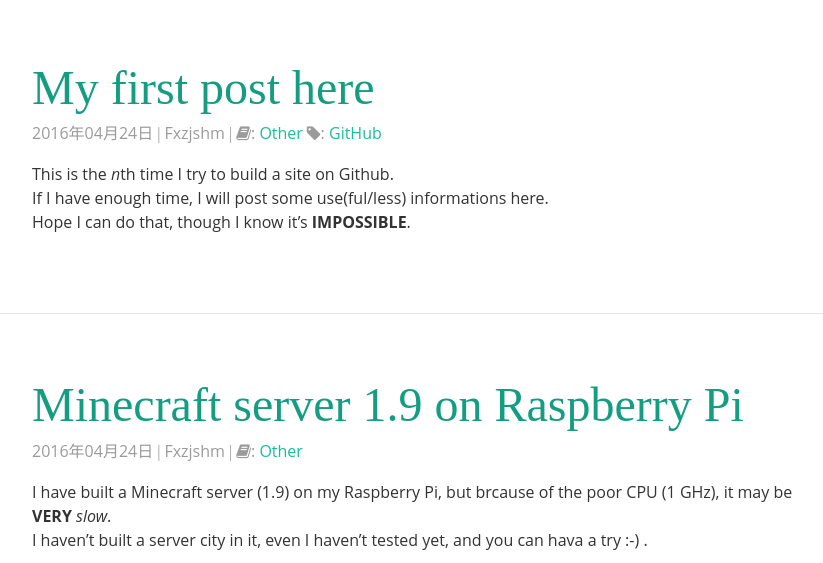
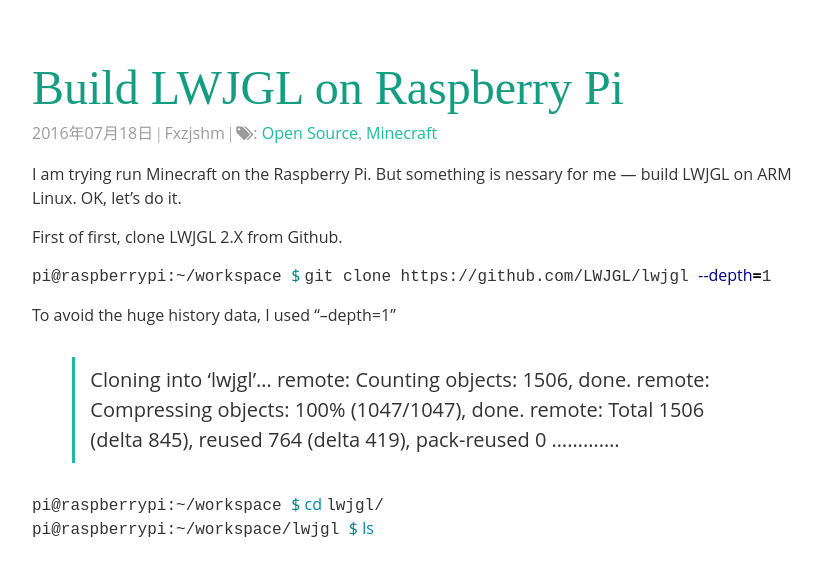
Before and after one commit to fxzjshm/fxzjshm.github.io, a Jekyll site: the page built from index.html, in a window 1280 px wide and 900 px high, cut to the strip 337-900 px from the top of the window. Shown: the whole strip, without its empty margins (224-1047 px from the left). Built offline with Jekyll 4.4.1, drawn with Linux system fonts in a browser that asks for light colours; nearby versions of some CDN libraries; some web fonts are replaced; the list of posts is cut into pages by our own code; some of the changed text lies outside the part shown.

Commit message:
Add lwjgl build guide.

````diff
--- a/_data/tags.yml
+++ b/_data/tags.yml
@@ -27,3 +27,6 @@
 
 - slug: open-source
   name: Open Source
+
+- slug: minecraft
+  name: Minecraft
--- /dev/null
+++ b/_posts/2016-7-18-Build-LWJGL-On-Raspberry-Pi.md
@@ -0,0 +1,85 @@
+---
+layout: post
+title: Build LWJGL on Raspberry Pi
+date: 2016-7-18
+author: Fxzjshm
+category: RPi
+tags: [open-source, minecraft]
+---
+
+I am trying run Minecraft on the Raspberry Pi. But something is nessary for me --- build LWJGL on ARM Linux. OK, let's do it.
+
+First of first, clone LWJGL 2.X from Github.
+```bash
+pi@raspberrypi:~/workspace $ git clone https://github.com/LWJGL/lwjgl --depth=1
+```
+
+To avoid the huge history data, I used "--depth=1"
+
+> Cloning into 'lwjgl'...
+> remote: Counting objects: 1506, done.
+> remote: Compressing objects: 100% (1047/1047), done.
+> remote: Total 1506 (delta 845), reused 764 (delta 419), pack-reused 0
+> .............
+
+```bash
+pi@raspberrypi:~/workspace $ cd lwjgl/
+pi@raspberrypi:~/workspace/lwjgl $ ls
+```
+
+> Current (2016-7-18) files.
+|                |       |           | |
+| -------------- | ----- | --------- |
+| applet         | doc   | libs      |
+| platform_build | res   | build.xml |
+| eclipse-update | maven | README.md |
+| src            |       |           |
+
+As the README.md says, try running:
+> * ant generate-all
+> * ant compile
+> * ant compile_native
+
+Ignored all the `WARNING`s.
+
+Everything is fine with the first and second one.
+But when it is compiling native code...... ?!
+> [apply] /usr/bin/ld: cannot find -ljawt
+> [apply] collect2: error: ld returned 1 exit status
+>
+> BUILD FAILED
+
+It seems that ...... `libjawt` is missing.
+
+```bash
+sudo apt-get install libjawt
+```
+
+> E: Package libjawt not found.
+
+```bash
+sudo apt-cache search libjawt
+```
+
+> (Nothing here.)
+
+.............
+
+**Suddenly** I realized that --- awt is part of Java!
+So look at what I found:
+
+> /usr/lib/jvm/jdk-8-oracle-arm32-vfp-hflt/lib/arm/libjawt.so
+
+So
+```bash
+pi@raspberrypi:~/Desktop $ sudo mv libjawt.so /usr/lib
+```
+Then redo
+```bash
+ant compile_native
+```
+
+Then everything is normal.
+> BUILD SUCCESSFUL
+
+OK, open `bin/lwjgl` and that/s it.
````
Also changed, not shown: 1 other file.
